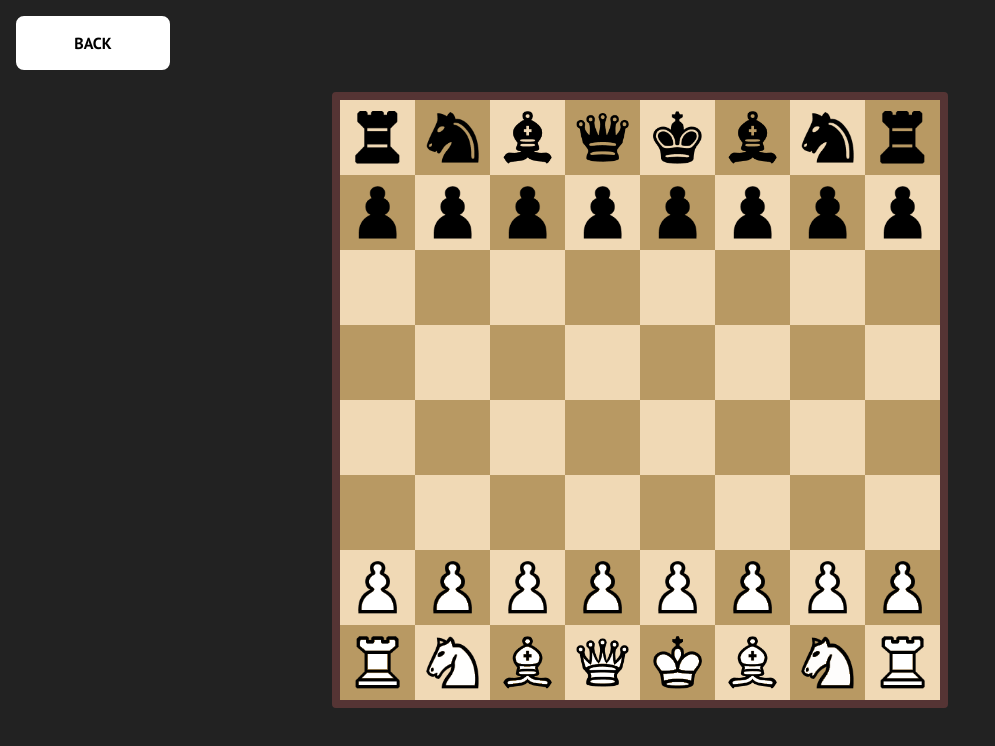
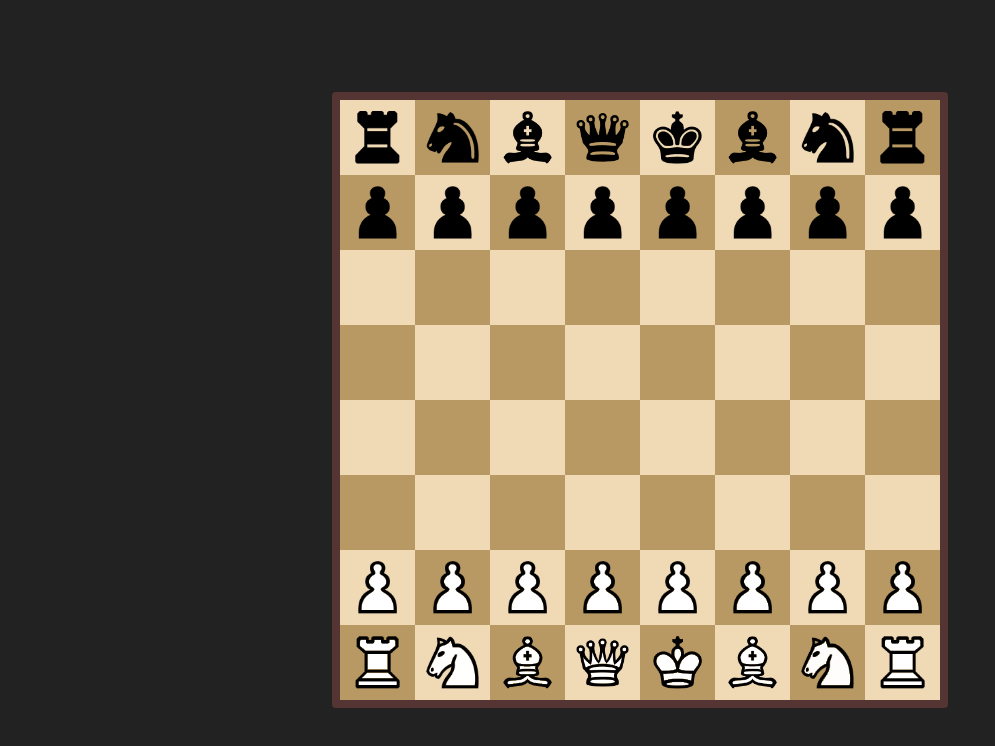
Before and after one commit to bonstriver/board-games, a React (Create React App) app: page / in a window 1280 px wide. Shown: the top 746 px of the page, without its empty margins (0-995 px from the left). Built offline with nearby package versions, Linux system fonts and the light colour scheme.

Commit message:
removed button

```diff
--- a/src/App.jsx
+++ b/src/App.jsx
@@ -22,11 +22,6 @@ function App() {
 
   return (
     <div className='container'>
-      {!isGameOver && (
-        <div className="btn-wrap">
-          <a className="a-btn" href='http://localhost:3001'>BACK</a>
-        </div>
-      )}
       {isGameOver && (
         <h2 className='vertical-text'>
           GAME OVER
```
